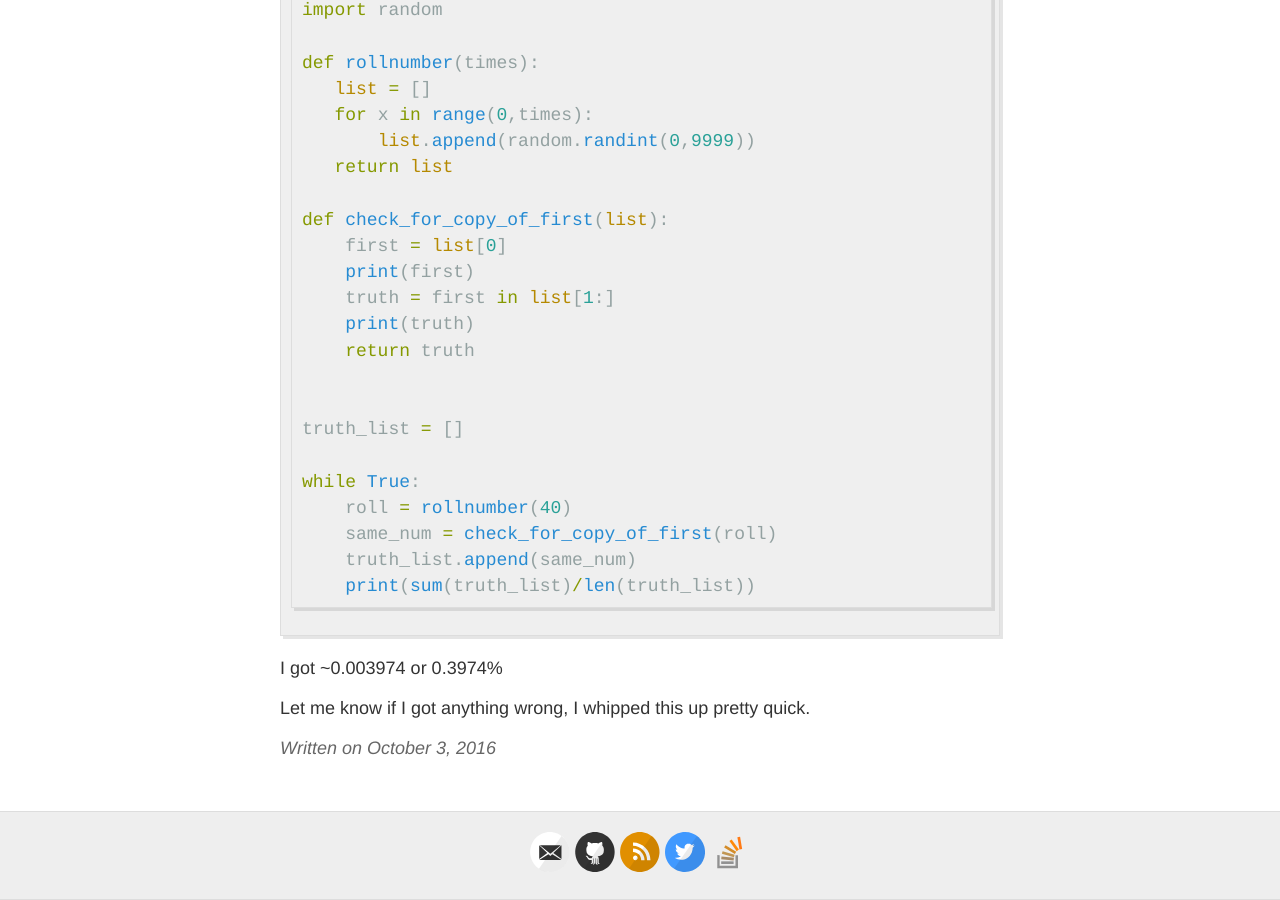
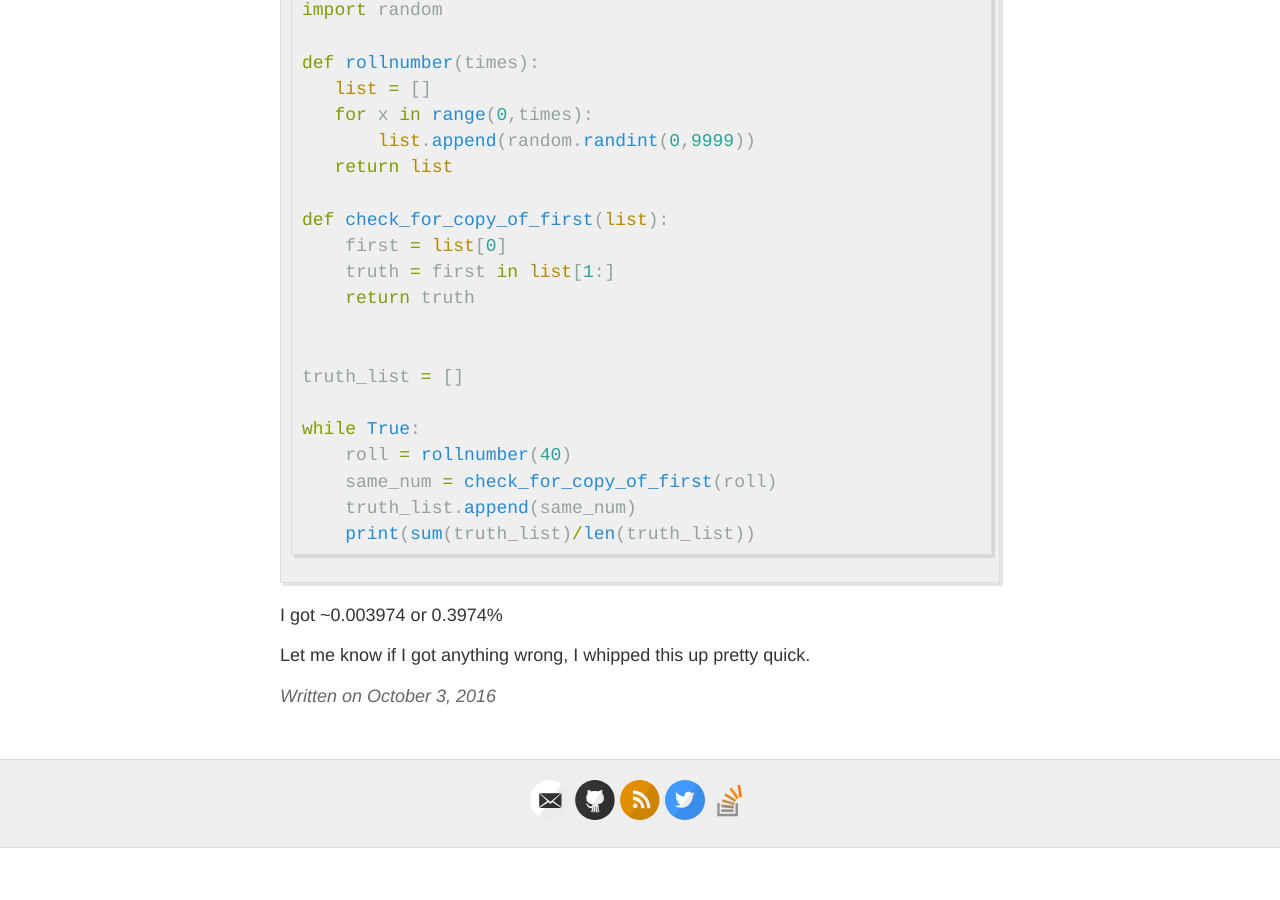
Before and after one commit to griffincalme/griffincalme.github.io, a Jekyll site: the page built from _posts/2016-10-3-SOS.md, in a window 1280 px wide and 900 px high, scrolled down 3340 px. Built offline with Jekyll 4.4.1, drawn with Linux system fonts in a browser that asks for light colours; after the commit the page ends 4188 px from its top, so only the background shows below that.

Commit message:
Update 2016-10-3-SOS.md

```diff
--- a/_posts/2016-10-3-SOS.md
+++ b/_posts/2016-10-3-SOS.md
@@ -132,9 +132,7 @@ def rollnumber(times):
 
 def check_for_copy_of_first(list):
     first = list[0]
-    print(first)
     truth = first in list[1:]
-    print(truth)
     return truth
 
 
```
